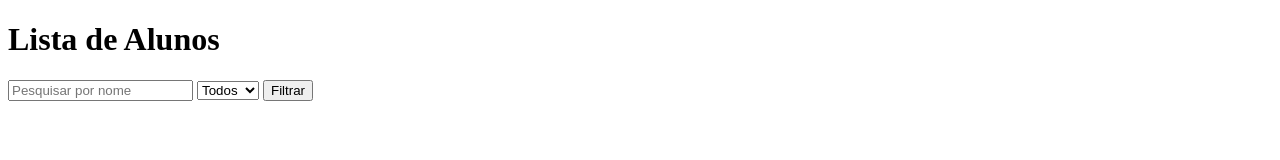
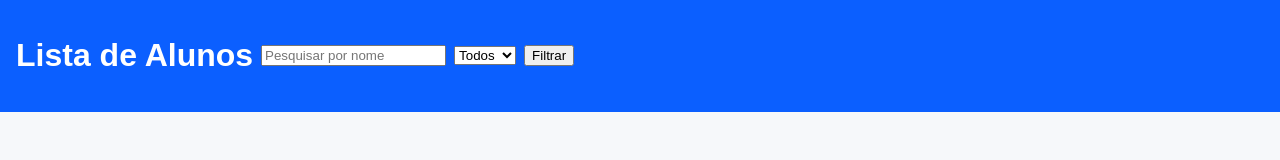
Before and after one commit to pedroaranha091008/dw2-pedroaranha-escola, a plain HTML site: page frontend/index.html in a window 1280 px wide. Drawn offline with Linux system fonts and the light colour scheme; no server answers.

Commit message:
feat(frontend): adicionar pasta css e estilos base

```diff
--- /dev/null
+++ b/frontend/css/style.css
@@ -0,0 +1,21 @@
+body {
+  font-family: Arial, Helvetica, sans-serif;
+  margin: 0;
+  padding: 0;
+  background: #f6f8fa;
+  color: #111;
+}
+header {
+  background: #0b5fff;
+  color: white;
+  padding: 16px;
+  display: flex;
+  gap: 8px;
+  align-items: center;
+}
+main { padding: 16px; }
+ul { list-style: none; padding: 0; }
+li { background: white; margin-bottom: 8px; padding: 8px; border-radius: 4px; box-shadow: 0 1px 3px rgba(0,0,0,0.06); }
+.controls { display:flex; gap:8px; align-items:center }
+.btn { background:#fff; border:1px solid rgba(0,0,0,0.08); padding:6px 10px; border-radius:4px; cursor:pointer }
+.btn-primary { background:#fff; color:#0b5fff; border-color:#0b5fff }
--- a/frontend/index.html
+++ b/frontend/index.html
@@ -4,6 +4,7 @@
   <meta charset="utf-8">
   <meta name="viewport" content="width=device-width,initial-scale=1">
   <title>Escola - Alunos</title>
+  <link rel="stylesheet" href="./css/style.css">
 </head>
 <body>
   <header>
```
